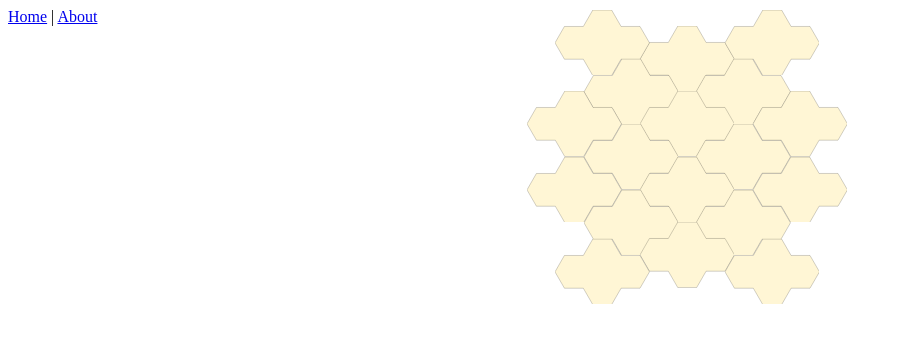
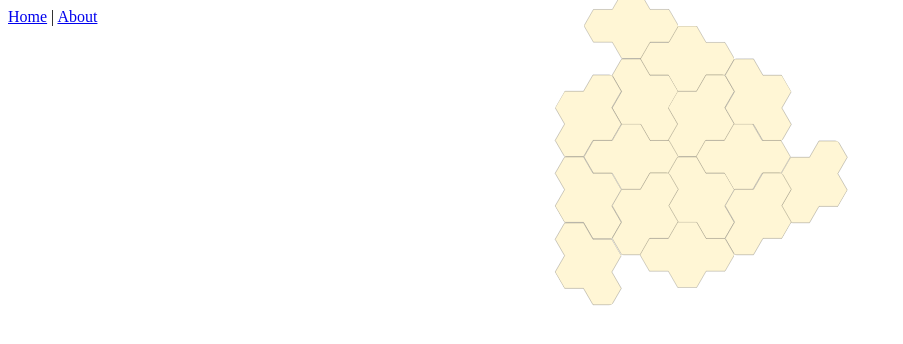
Before and after one commit to Medrenguard/clas-of-cultures, a Vue app: page /#/ in a window 1280 px wide. Shown: the top 344 px of the page, without its empty margins (0-903 px from the left). Built offline with nearby package versions, Linux system fonts and the light colour scheme.

Commit message:
Добавляет раскладку на 3-их и переименовывает переменную baseSideByX в baseShiftByX

```diff
--- a/src/views/mainView.vue
+++ b/src/views/mainView.vue
@@ -1,6 +1,6 @@
 <template>
   <div class="map">
-    <regionUnderFog v-for="i in layoutByCountGamers[currentCountGamers].regionsCount" :key="i" :style="{ margin: exposeRegion(i) }"/>
+    <regionUnderFog v-for="i in layoutByCountGamers[currentCountGamers].regionsCount" :key="i" :style="{ margin: shiftRegion(i), rotate: rotateRegion(i) }"/>
   </div>
 </template>
 
@@ -29,76 +29,114 @@ export default {
     }
   },
   created () {
-    this.currentCountGamers = 4
+    this.currentCountGamers = 3
   },
   mounted () {
   },
   methods: {
-    exposeRegion (regionNum) {
+    shiftRegion (regionNum) {
       // размер тайла на данный момент - 32.7 пикселя
       const gamers = this.currentCountGamers
       const tileHeight = 32.7
+      const baseShiftByX = 32.7 * 1.725770642201835 // сдвиг по оси X для большинства тайлов
       if (gamers === 2) {
-        const sideByX = 32.7 * 1.725770642201835 // сдвиг по оси X для раскадки на двоих
         switch (regionNum) {
           case 2:
-            return `${tileHeight}px 0px 0px -${sideByX}px`
+            return `${tileHeight}px 0px 0px -${baseShiftByX}px`
           case 3:
-            return `${tileHeight}px 0px 0px ${sideByX}px`
+            return `${tileHeight}px 0px 0px ${baseShiftByX}px`
           case 4:
             return `${tileHeight * 2}px 0px 0px 0px`
           case 5:
-            return `${tileHeight * 3}px 0px 0px -${sideByX}px`
+            return `${tileHeight * 3}px 0px 0px -${baseShiftByX}px`
           case 6:
-            return `${tileHeight * 3}px 0px 0px ${sideByX}px`
+            return `${tileHeight * 3}px 0px 0px ${baseShiftByX}px`
           case 7:
             return `${tileHeight * 4}px 0px 0px 0px`
           case 8:
-            return `${tileHeight * 5}px 0px 0px -${sideByX}px`
+            return `${tileHeight * 5}px 0px 0px -${baseShiftByX}px`
           case 9:
-            return `${tileHeight * 5}px 0px 0px ${sideByX}px`
+            return `${tileHeight * 5}px 0px 0px ${baseShiftByX}px`
           case 10:
             return `${tileHeight * 6}px 0px 0px 0px`
         }
-      } else if (gamers === 4) {
-        const baseSideByX = 32.7 * 1.725770642201835 // сдвиг по оси X для раскадки на четверых для большинства тайлов
-        const startSideByX = 32.7 * 2.596330275229358 // сдвиг по оси X для раскадки на четверых для стартовых тайлов
+      } else if (gamers === 3) {
+        // TODO: переписать с поворотом тайла внутри svg(а не снаружи) или отказаться от идеи игры на 3+ человек в угоду обучающей демо-версии игры
         switch (regionNum) {
           case 2:
-            return `-${tileHeight * 0.5}px 0px 0px -${startSideByX}px`
+            return `-${tileHeight}px 0px 0px -${baseShiftByX}px`
           case 3:
-            return `-${tileHeight * 0.5}px 0px 0px ${startSideByX}px`
+            return '41px 0px 0px -42.3px'
           case 4:
-            return `${tileHeight}px 0px 0px -${baseSideByX}px`
+            return '57.2px 0px 0px 14.2px'
           case 5:
-            return `${tileHeight}px 0px 0px ${baseSideByX}px`
+            return '41px 0px 0px 70.6px'
           case 6:
-            return `${tileHeight * 2}px 0px 0px -${baseSideByX * 2}px`
+            return '57.2px 0px 0px -99px'
+          case 7:
+            return `${tileHeight * 3}px 0px 0px -${baseShiftByX}px`
+          case 8:
+            return `${tileHeight * 3}px 0px 0px ${baseShiftByX}px`
+          case 9:
+            return '139.1px 0px 0px -99px'
+          case 10:
+            return '139.1px 0px 0px 14.2px'
+          case 11:
+            return '122.7px 0px 0px 127.2px'
+          case 12:
+            return '155.3px 0px 0px -42.5px'
+          case 13:
+            return '155.3px 0px 0px 70.6px'
+          case 14:
+            return '204.6px 0px 0px -99px'
+          case 15:
+            return `${tileHeight * 6}px 0px 0px 0px`
+        }
+      } else if (gamers === 4) {
+        const startShiftByX = 32.7 * 2.596330275229358 // сдвиг по оси X для раскадки на четверых для стартовых тайлов
+        switch (regionNum) {
+          case 2:
+            return `-${tileHeight * 0.5}px 0px 0px -${startShiftByX}px`
+          case 3:
+            return `-${tileHeight * 0.5}px 0px 0px ${startShiftByX}px`
+          case 4:
+            return `${tileHeight}px 0px 0px -${baseShiftByX}px`
+          case 5:
+            return `${tileHeight}px 0px 0px ${baseShiftByX}px`
+          case 6:
+            return `${tileHeight * 2}px 0px 0px -${baseShiftByX * 2}px`
           case 7:
             return `${tileHeight * 2}px 0px 0px 0px`
           case 8:
-            return `${tileHeight * 2}px 0px 0px ${baseSideByX * 2}px`
+            return `${tileHeight * 2}px 0px 0px ${baseShiftByX * 2}px`
           case 9:
-            return `${tileHeight * 3}px 0px 0px -${baseSideByX}px`
+            return `${tileHeight * 3}px 0px 0px -${baseShiftByX}px`
           case 10:
-            return `${tileHeight * 3}px 0px 0px ${baseSideByX}px`
+            return `${tileHeight * 3}px 0px 0px ${baseShiftByX}px`
           case 11:
-            return `${tileHeight * 4}px 0px 0px -${baseSideByX * 2}px`
+            return `${tileHeight * 4}px 0px 0px -${baseShiftByX * 2}px`
           case 12:
             return `${tileHeight * 4}px 0px 0px 0px`
           case 13:
-            return `${tileHeight * 4}px 0px 0px ${baseSideByX * 2}px`
+            return `${tileHeight * 4}px 0px 0px ${baseShiftByX * 2}px`
           case 14:
-            return `${tileHeight * 5}px 0px 0px -${baseSideByX}px`
+            return `${tileHeight * 5}px 0px 0px -${baseShiftByX}px`
           case 15:
-            return `${tileHeight * 5}px 0px 0px ${baseSideByX}px`
+            return `${tileHeight * 5}px 0px 0px ${baseShiftByX}px`
           case 16:
             return `${tileHeight * 6}px 0px 0px 0px`
           case 17:
-            return `${tileHeight * 6.5}px 0px 0px -${startSideByX}px`
+            return `${tileHeight * 6.5}px 0px 0px -${startShiftByX}px`
           case 18:
-            return `${tileHeight * 6.5}px 0px 0px ${startSideByX}px`
+            return `${tileHeight * 6.5}px 0px 0px ${startShiftByX}px`
         }
+      }
+    },
+    rotateRegion (regionNum) {
+      if (this.currentCountGamers !== 3) {
+        return '0'
+      } else {
+        if ([3, 5, 9, 10, 14].includes(regionNum)) { return '60deg' } else if ([4, 6, 11, 12, 13].includes(regionNum)) { return '-60deg' } else { return '0' }
       }
     }
   }
```
